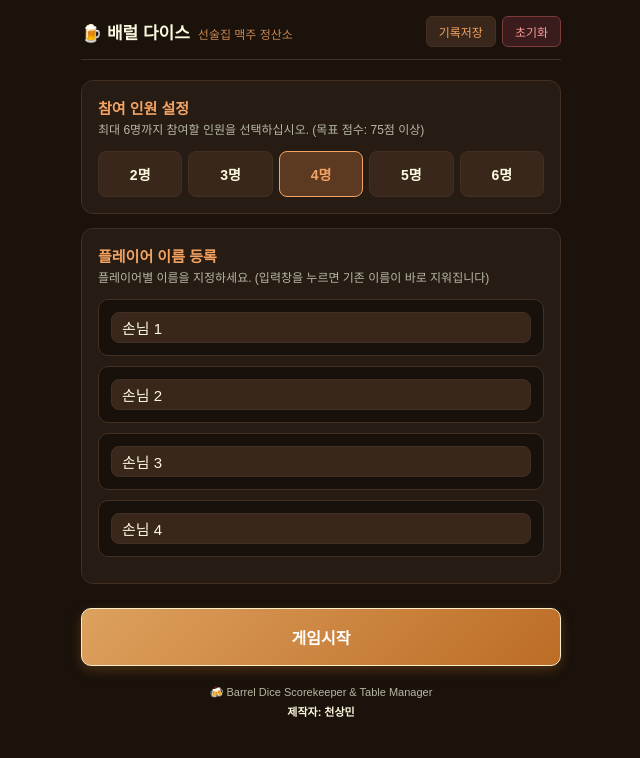
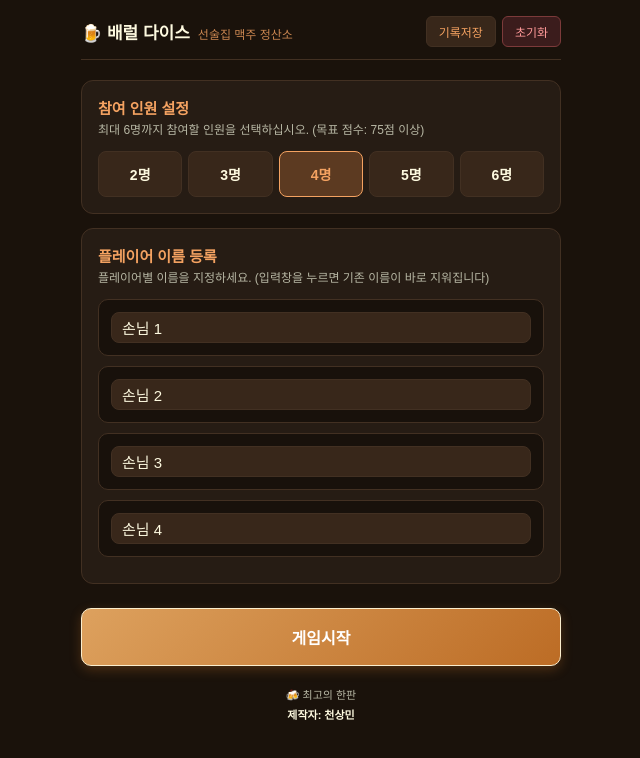
Before and after one commit to ghdcnscns-dev/Polterfass, a plain HTML site: page index.html in a window 1280 px wide. Shown: the whole page, without its empty margins (319-959 px from the left). Drawn offline with nearby package versions, Linux system fonts and the light colour scheme.

Commit message:
Update footer text in index.html

```diff
--- a/index.html
+++ b/index.html
@@ -160,7 +160,7 @@
         <button class="btn-primary" onclick="startCalculator()">게임시작</button>
 
         <div class="creator-footer">
-            <div><span style="color:var(--accent-color);">🍻</span> Barrel Dice Scorekeeper & Table Manager</div>
+            <div><span style="color:var(--accent-color);">🍻</span> 최고의 한판 </div>
             <div style="color:var(--text-main); font-weight:bold;">제작자: 천상민</div>
         </div>
     </div>
```
